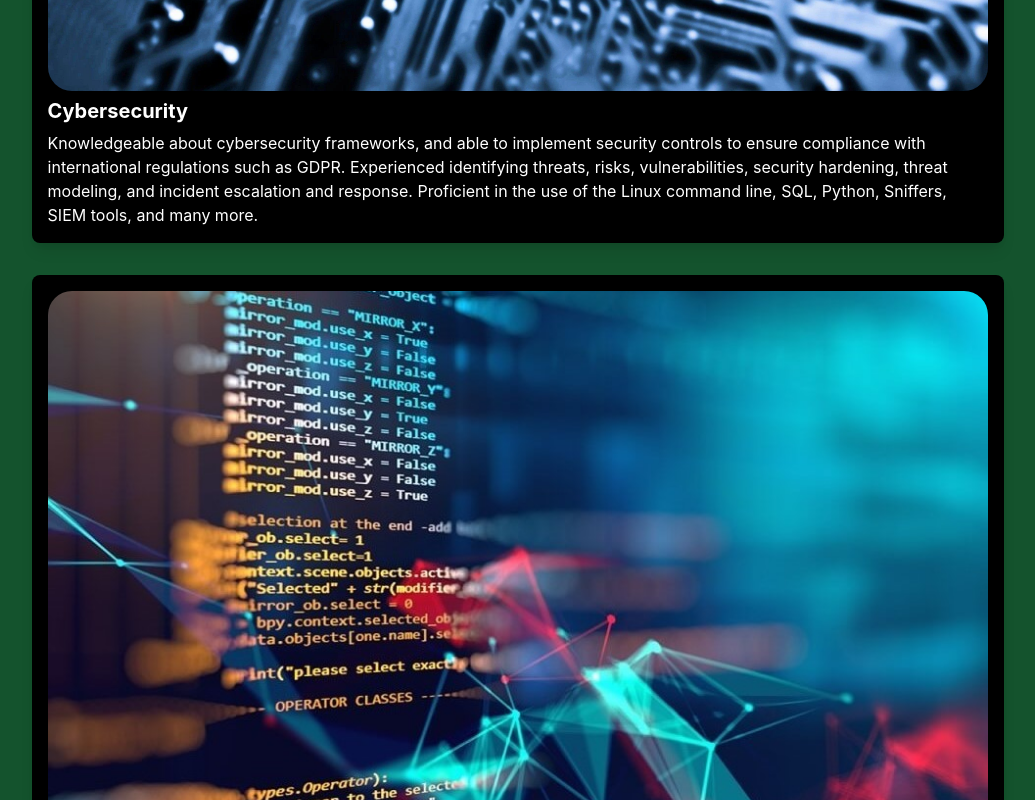
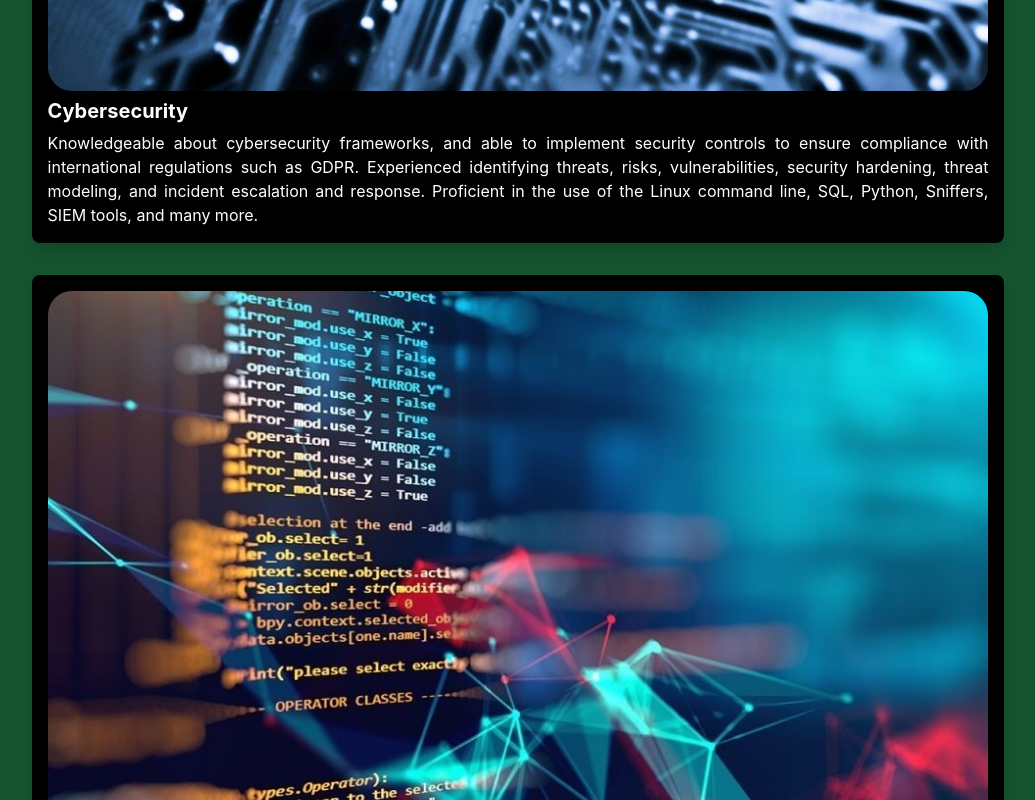
Before and after one commit to pedrool00/My-Portfolio-Website, a React (Create React App) app: page / in a window 1280 px wide. Shown: the part 1420-2220 px from the top of the page, without its empty margins (122-1157 px from the left). Built offline with nearby package versions, Linux system fonts and the light colour scheme.

Commit message:
Justifying text for the cards

```diff
--- a/src/components/Card.js
+++ b/src/components/Card.js
@@ -18,7 +18,7 @@ const Card = ({ title, description, imageSrc }) => {
         <Heading as="h2" size="md">
           {title}
         </Heading>
-        <Text color="white">{description}</Text>
+        <Text color="white" style={{ textAlign: 'justify', textJustify: 'inter-word' }}>{description}</Text>
       </VStack>
     </Box>
   );
```
